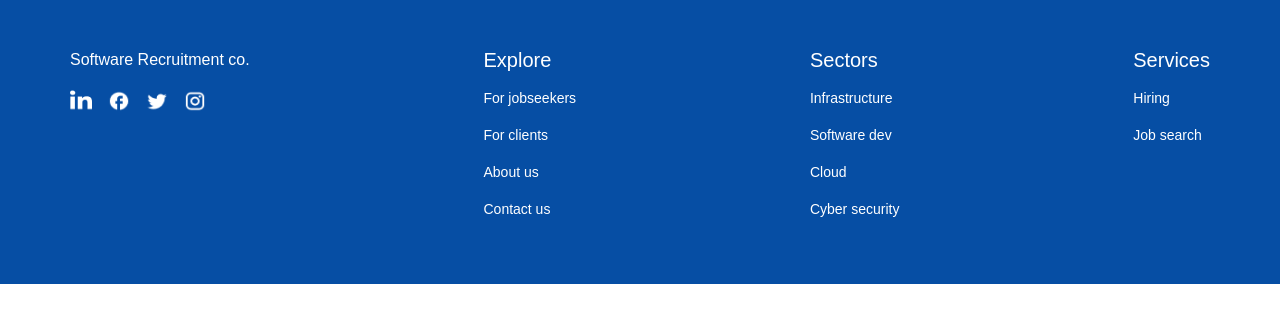
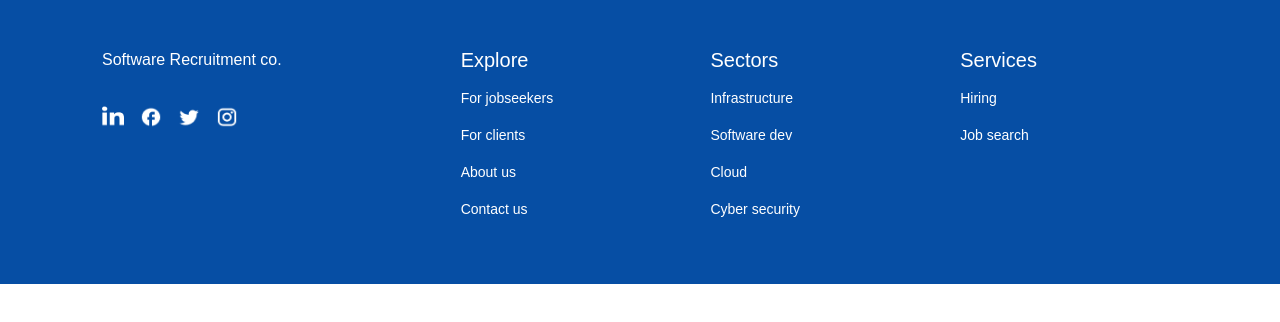
Before and after one commit to asyrafibr/SourceFlow-Assignment, a Next.js app: page /Footer in a window 1280 px wide. Shown: the top 322 px of the page. Built offline with nearby package versions, Linux system fonts and the light colour scheme.

Commit message:
-fixed footer

```diff
--- a/src/pages/Footer.js
+++ b/src/pages/Footer.js
@@ -1,21 +1,32 @@
-  import React from 'react';
-  import styles from './components/css/Footer.module.css';
-  import footerData from './components/data/footer.json';
-  import SocialIconList from './components/reuseComponent/SocialIconList';
-  import FooterLinkSection from './components/reuseComponent/FooterLinkSection';
+import React from "react";
+import styles from "./components/css/Footer.module.css";
+import footerData from "./components/data/footer.json";
+import SocialIconList from "./components/reuseComponent/SocialIconList";
+import FooterLinkSection from "./components/reuseComponent/FooterLinkSection";
 
 export default function Footer() {
   return (
     <footer className={styles.footer}>
       <div className={styles.footerContainer}>
-          <div>
+      <div className={styles.footerTop}>
       <h7>Software Recruitment co.</h7>
-            <SocialIconList icons={footerData.socialIcons|| []} />
+      <SocialIconList icons={footerData.socialIcons || []} />
     </div>
 
-          <FooterLinkSection title="Explore" links={footerData.exploreLinks|| []} />
-          <FooterLinkSection title="Sectors" links={footerData.sectorLinks|| []} />
-          <FooterLinkSection title="Services" links={footerData.serviceLinks|| []} />
+        <div className={styles.footerLinksWrapper}>
+          <FooterLinkSection
+            title="Explore"
+            links={footerData.exploreLinks || []}
+          />
+          <FooterLinkSection
+            title="Sectors"
+            links={footerData.sectorLinks || []}
+          />
+          <FooterLinkSection
+            title="Services"
+            links={footerData.serviceLinks || []}
+          />
+        </div>
       </div>
     </footer>
   );
--- a/src/pages/components/css/Footer.module.css
+++ b/src/pages/components/css/Footer.module.css
@@ -10,6 +10,12 @@
     flex-wrap: wrap;
     max-width: 1140px;
     margin: 0 auto;
+    padding: 0 2rem;
+  }
+  .footerTop {
+    display: flex;
+    flex-direction: column;
+    gap: 1rem;
   }
 
   .socialIcons {
@@ -41,8 +47,39 @@
   .link:hover {
     text-decoration: underline;
   }
-  @media (max-width: 768px) {
-    .footerContainer {
-      padding: 0 2rem;
+  .footerLinksWrapper {
+    display: flex;
+    gap: 2rem;
+    flex-wrap: wrap;
+  }
+
+  .footerLinksWrapper > * {
+    flex: 1 1 30%; /* 3 per row on large, 2 or 1 per row on small */
+    min-width: 120px;  }
+
+
+    @media (min-width: 769px) {
+      .footerContainer {
+        flex-direction: row;
+      }
+
+      .footerTop {
+        flex: 1;
+      }
+
+      .footerLinksWrapper {
+        flex: 2;
+        justify-content: flex-end;
+      }
     }
-  }
+    @media (max-width: 768px) {
+      .footerContainer {
+        flex-direction: column;
+        align-items: flex-start;
+      }
+
+      .footerLinksWrapper {
+        margin-top: 2rem;
+        justify-content: space-between;
+      }
+    }
```
Lines whose indentation alone changed are shown as unchanged.
